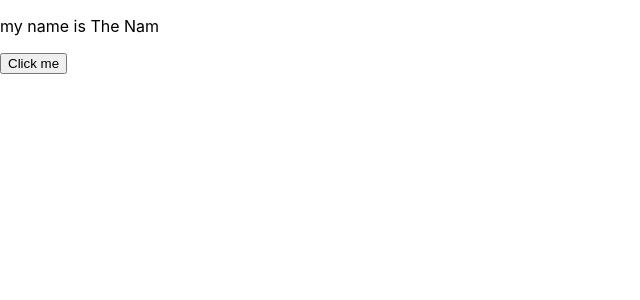
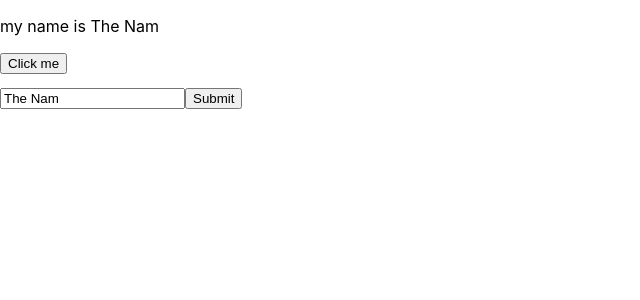
Before and after one commit to thenam2kx/Learn-React-Hook, a React (Create React App) app in the folder React-redux/: page / in a window 1280 px wide. Shown: the top 300 px of the page, without its empty margins (0-640 px from the left). Built offline with nearby package versions, Linux system fonts and the light colour scheme.

Commit message:
Lesson 21: Form

```diff
--- a/React-redux/src/components/MyComponents.js
+++ b/React-redux/src/components/MyComponents.js
@@ -18,11 +18,33 @@ class MyComponents  extends React.Component {
   }
 
 
+  handleOnChange = (event) => {
+    this.setState({
+      name: event.target.value
+    })
+  }
+
+  handleOnSubmit = (event) => {
+    event.preventDefault();
+    console.log(this.state);
+  }
+
   render() {
     return (
       <div>
         <p>my name is {this.state.name}</p>
         <button onClick={ (event) => {this.handleClick(event)} }>Click me</button>
+
+        <pre/>
+
+        <form onSubmit={ (event) => this.handleOnSubmit(event) }>
+          <input
+            type="text"
+            value={this.state.name}
+            onChange={ (event) => {this.handleOnChange(event)} }
+          />
+          <button type="submit">Submit</button>
+        </form>
       </div>
     )
   }
```
